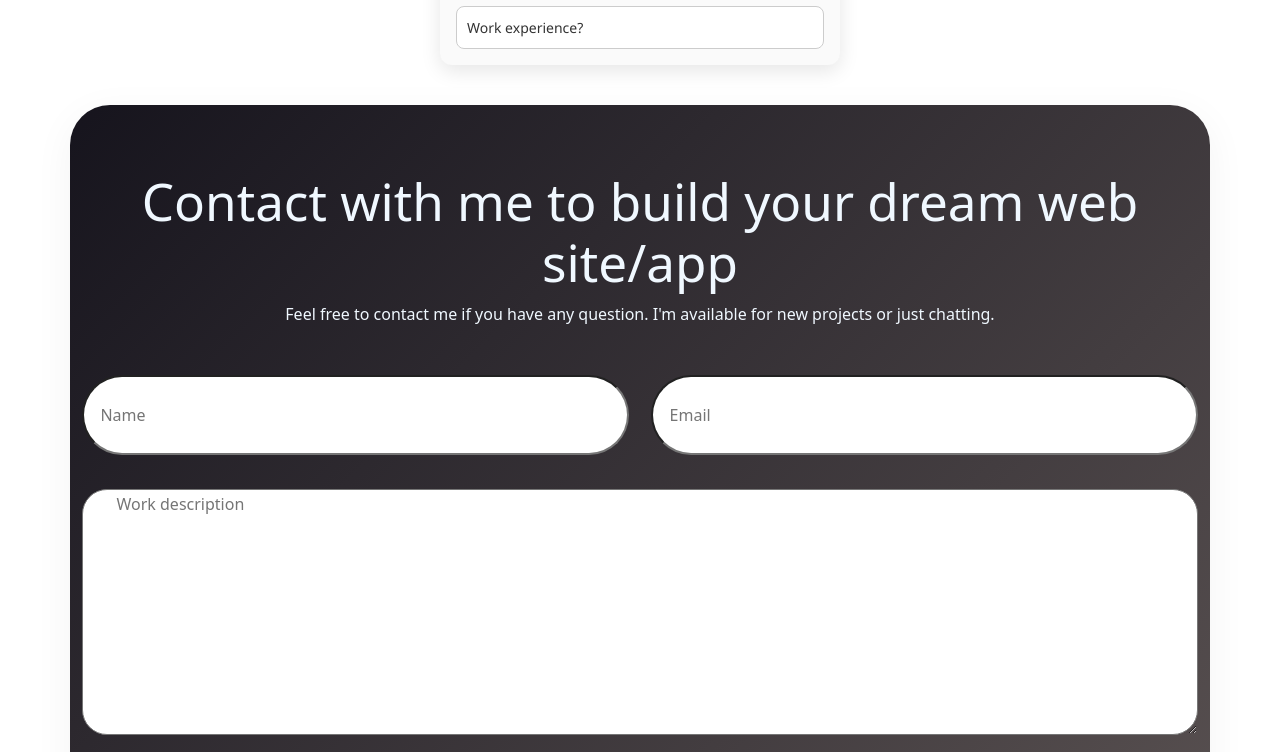
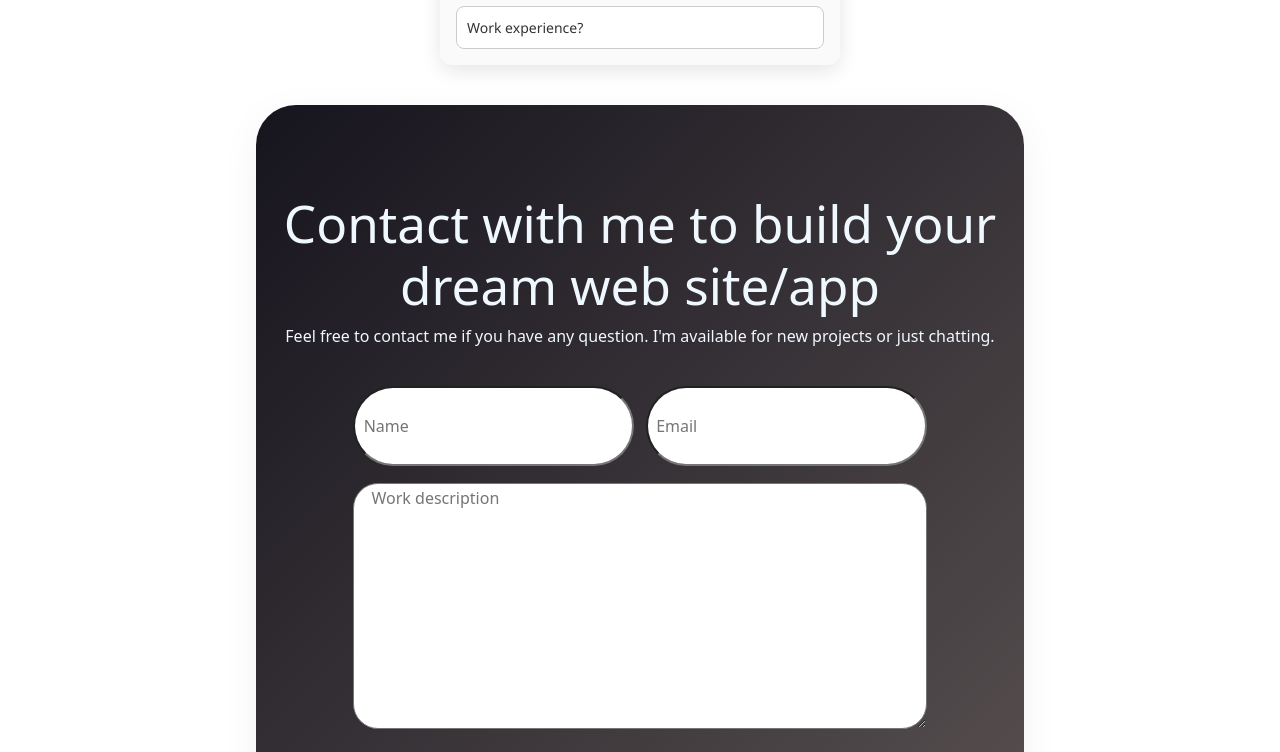
Before and after one commit to MatiasRevetria/revolio, a React (Vite) app: page / in a window 1280 px wide. Shown: the part 2516-3268 px from the top of the page. Built offline with nearby package versions, Linux system fonts and the light colour scheme.

Commit message:
contact styles

```diff
--- a/src/styles/Contact.css
+++ b/src/styles/Contact.css
@@ -5,12 +5,13 @@
     justify-content: center;
     align-items: center;
     min-height: 100vh;
+    width: 60%;
     color: aliceblue;
-    border-radius: 40px 40px 0 0;
+    border-radius: 40px;
     box-shadow: 0 10px 40px rgba(0, 0, 0, 0.05);
     background: linear-gradient(135deg, #16141d 0%, #5a5252 100%);
-
-
+    margin-bottom: 5%;
+    padding: 2%;
 }
 
 #contact-container p{
@@ -18,7 +19,7 @@
 }
 
 #contact-container #contact-form{
-    width: 100%;
+    width: 80%;
 }
 
 #text{
```
